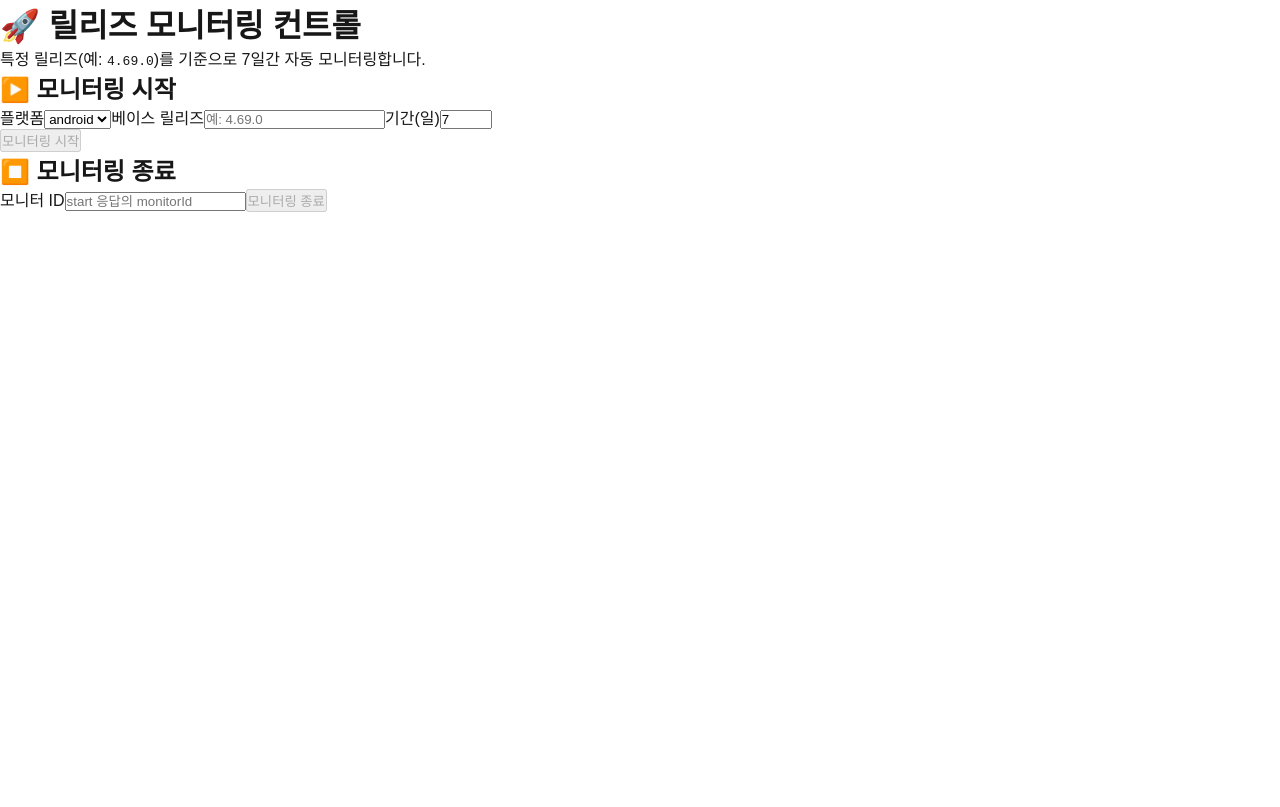
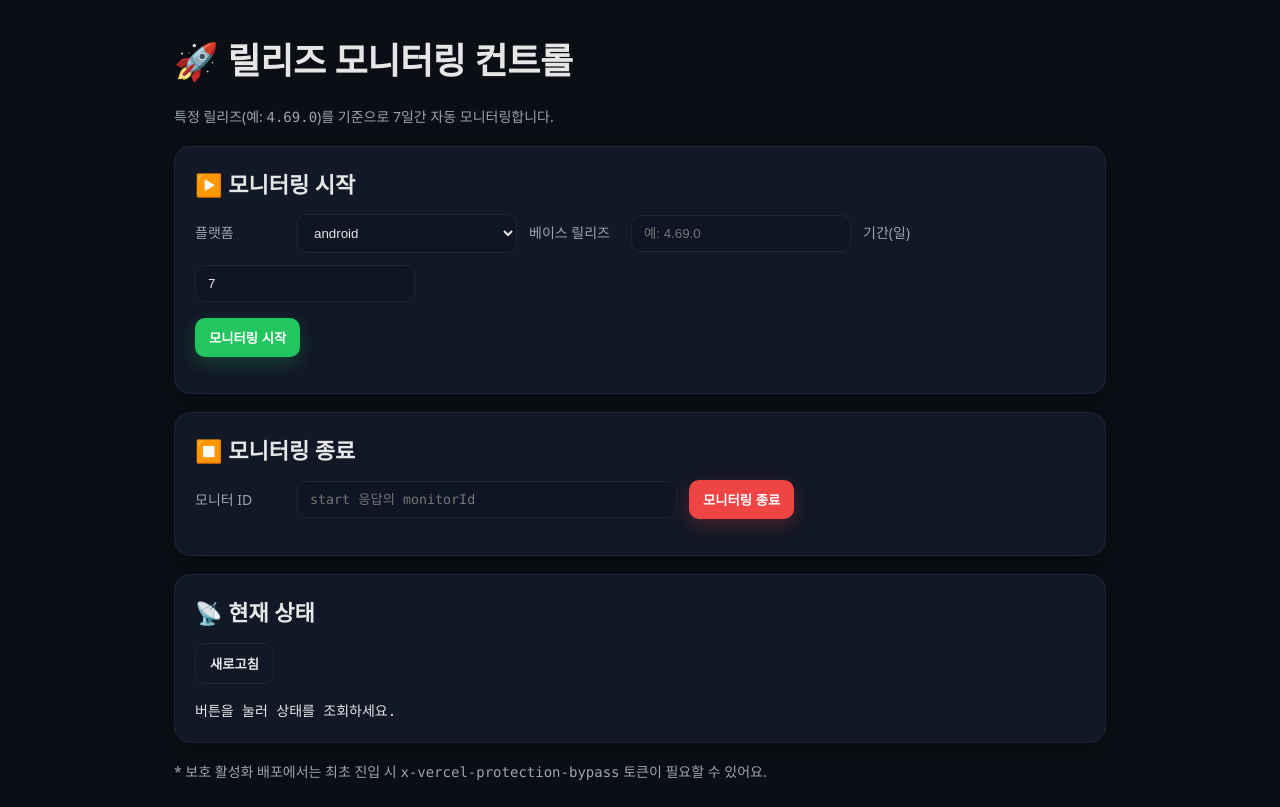
Before and after one commit to devnunu/sentry-crash-report, a Next.js app in the folder monitor/: page /monitor in a window 1280 px wide. Built offline with nearby package versions, Linux system fonts and the light colour scheme.

Commit message:
모니터링 페이지 업데이트

```diff
--- a/monitor/src/app/globals.css
+++ b/monitor/src/app/globals.css
@@ -1,42 +1,96 @@
 :root {
-  --background: #ffffff;
-  --foreground: #171717;
+  --bg: #0b0e14;
+  --panel: #121826;
+  --text: #e6e6e6;
+  --muted: #9aa4b2;
+  --primary: #4f8cff;
+  --primary-pressed: #3a6ed6;
+  --border: #1e2636;
+  --ok: #22c55e;
+  --warn: #f59e0b;
+  --danger: #ef4444;
 }
 
-@media (prefers-color-scheme: dark) {
-  :root {
-    --background: #0a0a0a;
-    --foreground: #ededed;
-  }
+* { box-sizing: border-box; }
+html, body { height: 100%; }
+body {
+  margin: 0;
+  background: var(--bg);
+  color: var(--text);
+  font: 14px/1.6 system-ui, -apple-system, Segoe UI, Roboto, "Helvetica Neue", Arial, "Noto Sans", "Apple SD Gothic Neo", "Malgun Gothic", sans-serif;
 }
 
-html,
-body {
-  max-width: 100vw;
-  overflow-x: hidden;
+/* 레이아웃 유틸 */
+.container {
+  max-width: 980px;
+  margin: 0 auto;
+  padding: 24px;
 }
 
-body {
-  color: var(--foreground);
-  background: var(--background);
-  font-family: Arial, Helvetica, sans-serif;
-  -webkit-font-smoothing: antialiased;
-  -moz-osx-font-smoothing: grayscale;
+/* 카드 */
+.card {
+  background: var(--panel);
+  border: 1px solid var(--border);
+  border-radius: 16px;
+  padding: 20px;
+  margin: 18px 0;
+  box-shadow: 0 6px 24px rgba(0,0,0,0.25);
 }
 
-* {
-  box-sizing: border-box;
-  padding: 0;
-  margin: 0;
+/* 타이포 */
+.h1 {
+  font-size: 36px;
+  font-weight: 800;
+  letter-spacing: -0.4px;
+  margin: 8px 0 16px;
+  display: flex; align-items: center; gap: 10px;
 }
+.h2 {
+  font-size: 22px;
+  font-weight: 700;
+  margin: 0 0 12px;
+  display: flex; align-items: center; gap: 8px;
+}
+.muted { color: var(--muted); }
 
-a {
-  color: inherit;
-  text-decoration: none;
+/* 폼 */
+.row { display: flex; gap: 12px; align-items: center; flex-wrap: wrap; margin: 10px 0 16px; }
+label { min-width: 90px; color: var(--muted); }
+input[type="text"], input[type="number"], select {
+  background: #0f1524;
+  color: var(--text);
+  border: 1px solid var(--border);
+  border-radius: 10px;
+  padding: 10px 12px;
+  min-width: 220px;
+  outline: none;
 }
+input:focus, select:focus { border-color: var(--primary); box-shadow: 0 0 0 3px rgba(79,140,255,0.15); }
 
-@media (prefers-color-scheme: dark) {
-  html {
-    color-scheme: dark;
-  }
+/* 버튼 */
+.btn {
+  display: inline-flex; align-items: center; gap: 8px;
+  background: var(--primary);
+  color: white; border: 0; border-radius: 10px;
+  padding: 10px 14px; font-weight: 600; cursor: pointer;
+  transition: transform .02s ease, background .15s ease, box-shadow .15s ease;
+  box-shadow: 0 6px 18px rgba(79,140,255,0.25);
 }
+.btn:hover { background: var(--primary-pressed); }
+.btn:active { transform: translateY(1px); }
+.btn.ghost { background: transparent; border: 1px solid var(--border); color: var(--text); box-shadow: none; }
+.btn.ok { background: var(--ok); box-shadow: 0 6px 18px rgba(34,197,94,.25); }
+.btn.warn { background: var(--warn); box-shadow: 0 6px 18px rgba(245,158,11,.25); }
+.btn.danger { background: var(--danger); box-shadow: 0 6px 18px rgba(239,68,68,.25); }
+
+/* 코드/모노 */
+.mono { font-family: ui-monospace, SFMono-Regular, Menlo, Monaco, Consolas, "Liberation Mono", monospace; }
+
+/* 리스트 */
+.kv { display: grid; grid-template-columns: 140px 1fr; gap: 8px 12px; }
+.kv .k { color: var(--muted); }
+.kv .v { color: var(--text); word-break: break-all; }
+
+/* 링크 */
+a { color: var(--primary); text-decoration: none; }
+a:hover { text-decoration: underline; }
--- a/monitor/src/app/layout.tsx
+++ b/monitor/src/app/layout.tsx
@@ -1,32 +1,14 @@
-import type { Metadata } from "next";
-import { Geist, Geist_Mono } from "next/font/google";
-import "./globals.css";
+import "./globals.css"; // ✅ 글로벌 스타일 적용
 
-const geistSans = Geist({
-  variable: "--font-geist-sans",
-  subsets: ["latin"],
-});
-
-const geistMono = Geist_Mono({
-  variable: "--font-geist-mono",
-  subsets: ["latin"],
-});
-
-export const metadata: Metadata = {
-  title: "Create Next App",
-  description: "Generated by create next app",
+export const metadata = {
+  title: "Sentry Release Monitoring",
+  description: "Release monitoring control UI",
 };
 
-export default function RootLayout({
-  children,
-}: Readonly<{
-  children: React.ReactNode;
-}>) {
+export default function RootLayout({ children }: { children: React.ReactNode }) {
   return (
-    <html lang="en">
-      <body className={`${geistSans.variable} ${geistMono.variable}`}>
-        {children}
-      </body>
+    <html lang="ko">
+      <body>{children}</body>
     </html>
   );
 }
--- a/monitor/src/app/monitor/page.tsx
+++ b/monitor/src/app/monitor/page.tsx
@@ -1,177 +1,128 @@
-'use client';
+"use client";
 
-import { useCallback, useMemo, useState } from 'react';
+import { useState } from "react";
 
-type StartResp = {
-  ok?: boolean;
-  monitorId?: string;
-  scheduleIds?: (string | null)[];
-  error?: string;
+type Platform = "android" | "ios";
+type ApiResult = { ok?: boolean; error?: string; monitorId?: string };
+
+export const dynamic = "force-dynamic";
+
+export default function MonitorPage() {
+  const [platform, setPlatform] = useState<Platform>("android");
+  const [baseRelease, setBaseRelease] = useState("");
+  const [days, setDays] = useState<number>(7);
+  const [startResp, setStartResp] = useState<ApiResult | null>(null);
+  const [stopId, setStopId] = useState("");
+  const [stopResp, setStopResp] = useState<ApiResult | null>(null);
+  const [statusJson, setStatusJson] = useState<string>("");
+
+  const call = async (url: string, body?: object) => {
+    const res = await fetch(url, {
+      method: "POST",
+      headers: { "Content-Type": "application/json" },
+      body: body ? JSON.stringify(body) : undefined,
+    });
+    return res.json() as Promise<ApiResult>;
   };
 
-type StopResp = {
-  ok?: boolean;
-  cancelled?: string[];
-  error?: string;
+  const onStart = async () => {
+    setStartResp(null);
+    const data = await call("/api/monitor/start", { platform, baseRelease, days });
+    setStartResp(data);
+    if (data.monitorId) setStopId(data.monitorId);
   };
 
-export default function MonitorPage() {
-  const [platform, setPlatform] = useState<'android' | 'ios'>('android');
-  const [baseRelease, setBaseRelease] = useState<string>('');
-  const [days, setDays] = useState<number>(7);
+  const onStop = async () => {
+    setStopResp(null);
+    const data = await call("/api/monitor/stop", { monitorId: stopId });
+    setStopResp(data);
+  };
 
-  const [starting, setStarting] = useState(false);
-  const [startResult, setStartResult] = useState<StartResp | null>(null);
-
-  const [monitorId, setMonitorId] = useState<string>('');
-  const [stopping, setStopping] = useState(false);
-  const [stopResult, setStopResult] = useState<StopResp | null>(null);
-
-  // Vercel 보호 우회 토큰이 있으면 붙여줌
-  const bypass = useMemo(() => {
-    if (typeof window === 'undefined') return '';
-    const url = new URL(window.location.href);
-    const token = url.searchParams.get('x-vercel-protection-bypass');
-    return token ? `?x-vercel-protection-bypass=${encodeURIComponent(token)}` : '';
-  }, []);
-
-  const apiStart = useCallback(async () => {
-    setStarting(true);
-    setStartResult(null);
-    try {
-      const res = await fetch(`/api/monitor/start${bypass}`, {
-        method: 'POST',
-        headers: { 'Content-Type': 'application/json' },
-        body: JSON.stringify({ platform, baseRelease, days }),
-      });
-      const json = (await res.json()) as StartResp;
-      setStartResult(json);
-    } catch (err: unknown) {
-      if (err instanceof Error) {
-        setStartResult({ ok: false, error: err.message });
-      } else {
-        setStartResult({ ok: false, error: 'unknown error' });
-      }
-    } finally {
-      setStarting(false);
-    }
-  }, [platform, baseRelease, days, bypass]);
-
-  const apiStop = useCallback(async () => {
-    setStopping(true);
-    setStopResult(null);
-    try {
-      const res = await fetch(`/api/monitor/stop${bypass}`, {
-        method: 'POST',
-        headers: { 'Content-Type': 'application/json' },
-        body: JSON.stringify({ monitorId }),
-      });
-      const json = (await res.json()) as StopResp;
-      setStopResult(json);
-    } catch (err: unknown) {
-      if (err instanceof Error) {
-        setStopResult({ ok: false, error: err.message });
-      } else {
-        setStopResult({ ok: false, error: 'unknown error' });
-      }
-    } finally {
-      setStopping(false);
-    }
-  }, [monitorId, bypass]);
-
-  const disableStart = !baseRelease || starting;
-  const disableStop = !monitorId || stopping;
+  const onStatus = async () => {
+    const res = await fetch("/api/monitor/status", { cache: "no-store" });
+    const j = await res.json();
+    setStatusJson(JSON.stringify(j, null, 2));
+  };
 
   return (
-    <main className="mx-auto max-w-3xl p-6 space-y-10">
-      <header className="space-y-2">
-        <h1 className="text-2xl font-bold">🚀 릴리즈 모니터링 컨트롤</h1>
-        <p className="text-sm text-gray-600">
-          특정 릴리즈(예: <code>4.69.0</code>)를 기준으로 7일간 자동 모니터링합니다.
-        </p>
-      </header>
+    <div className="container">
+      <h1 className="h1">🚀 릴리즈 모니터링 컨트롤</h1>
+      <p className="muted">특정 릴리즈(예: <span className="mono">4.69.0</span>)를 기준으로 7일간 자동 모니터링합니다.</p>
 
-      {/* Start */}
-      <section className="rounded-2xl border border-gray-200 p-5 shadow-sm space-y-4">
-        <h2 className="text-lg font-semibold">▶️ 모니터링 시작</h2>
-        <div className="grid grid-cols-1 md:grid-cols-3 gap-4">
-          <label className="flex flex-col gap-2">
-            <span className="text-sm font-medium">플랫폼</span>
-            <select
-              className="rounded-lg border px-3 py-2"
-              value={platform}
-              onChange={(e) => setPlatform(e.target.value as 'android' | 'ios')}
-            >
+      {/* 시작 */}
+      <div className="card">
+        <h2 className="h2">▶️ 모니터링 시작</h2>
+        <div className="row">
+          <label>플랫폼</label>
+          <select value={platform} onChange={(e) => setPlatform(e.target.value as Platform)}>
             <option value="android">android</option>
             <option value="ios">ios</option>
           </select>
-          </label>
 
-          <label className="flex flex-col gap-2">
-            <span className="text-sm font-medium">베이스 릴리즈</span>
+          <label>베이스 릴리즈</label>
           <input
-              className="rounded-lg border px-3 py-2"
+            type="text"
             placeholder="예: 4.69.0"
             value={baseRelease}
             onChange={(e) => setBaseRelease(e.target.value)}
           />
-          </label>
 
-          <label className="flex flex-col gap-2">
-            <span className="text-sm font-medium">기간(일)</span>
+          <label>기간(일)</label>
           <input
             type="number"
             min={1}
             max={14}
-              className="rounded-lg border px-3 py-2"
             value={days}
             onChange={(e) => setDays(Number(e.target.value || 7))}
+            style={{ width: 90 }}
           />
-          </label>
         </div>
 
-        <button
-          onClick={apiStart}
-          disabled={disableStart}
-          className={`rounded-xl px-4 py-2 text-white ${disableStart ? 'bg-gray-400' : 'bg-black hover:bg-gray-800'} transition`}
-        >
-          {starting ? '시작 중…' : '모니터링 시작'}
-        </button>
+        <div className="row">
+          <button className="btn ok" onClick={onStart}>모니터링 시작</button>
+          {startResp?.ok && (
+            <div className="kv" style={{ marginLeft: 8 }}>
+              <div className="k">모니터 ID</div>
+              <div className="v mono">{startResp.monitorId}</div>
+            </div>
+          )}
+          {startResp?.error && <span className="muted">에러: {startResp.error}</span>}
+        </div>
+      </div>
 
-        {startResult && (
-          <pre className="whitespace-pre-wrap break-words text-sm mt-3">
-            {JSON.stringify(startResult, null, 2)}
+      {/* 종료 */}
+      <div className="card">
+        <h2 className="h2">⏹️ 모니터링 종료</h2>
+        <div className="row">
+          <label>모니터 ID</label>
+          <input
+            type="text"
+            placeholder="start 응답의 monitorId"
+            value={stopId}
+            onChange={(e) => setStopId(e.target.value)}
+            className="mono"
+            style={{ minWidth: 380 }}
+          />
+          <button className="btn danger" onClick={onStop}>모니터링 종료</button>
+          {stopResp?.ok && <span className="muted">종료됨</span>}
+          {stopResp?.error && <span className="muted">에러: {stopResp.error}</span>}
+        </div>
+      </div>
+
+      {/* 상태 */}
+      <div className="card">
+        <h2 className="h2">📡 현재 상태</h2>
+        <div className="row">
+          <button className="btn ghost" onClick={onStatus}>새로고침</button>
+        </div>
+        <pre className="mono" style={{ whiteSpace: "pre-wrap", margin: 0 }}>
+{statusJson || "버튼을 눌러 상태를 조회하세요."}
         </pre>
-        )}
-      </section>
+      </div>
 
-      {/* Stop */}
-      <section className="rounded-2xl border border-gray-200 p-5 shadow-sm space-y-4">
-        <h2 className="text-lg font-semibold">⏹️ 모니터링 종료</h2>
-        <label className="flex flex-col gap-2">
-          <span className="text-sm font-medium">모니터 ID</span>
-          <input
-            className="rounded-lg border px-3 py-2"
-            placeholder="start 응답의 monitorId"
-            value={monitorId}
-            onChange={(e) => setMonitorId(e.target.value)}
-          />
-        </label>
-
-        <button
-          onClick={apiStop}
-          disabled={disableStop}
-          className={`rounded-xl px-4 py-2 text-white ${disableStop ? 'bg-gray-400' : 'bg-red-600 hover:bg-red-700'} transition`}
-        >
-          {stopping ? '종료 중…' : '모니터링 종료'}
-        </button>
-
-        {stopResult && (
-          <pre className="whitespace-pre-wrap break-words text-sm mt-3">
-            {JSON.stringify(stopResult, null, 2)}
-          </pre>
-        )}
-      </section>
-    </main>
+      <div className="muted" style={{ marginTop: 16 }}>
+        * 보호 활성화 배포에서는 최초 진입 시 <span className="mono">x-vercel-protection-bypass</span> 토큰이 필요할 수 있어요.
+      </div>
+    </div>
   );
 }
```
Also changed, not shown: monitor/src/app/page.tsx (+3 -92 lines). Lines whose indentation alone changed are shown as unchanged.
